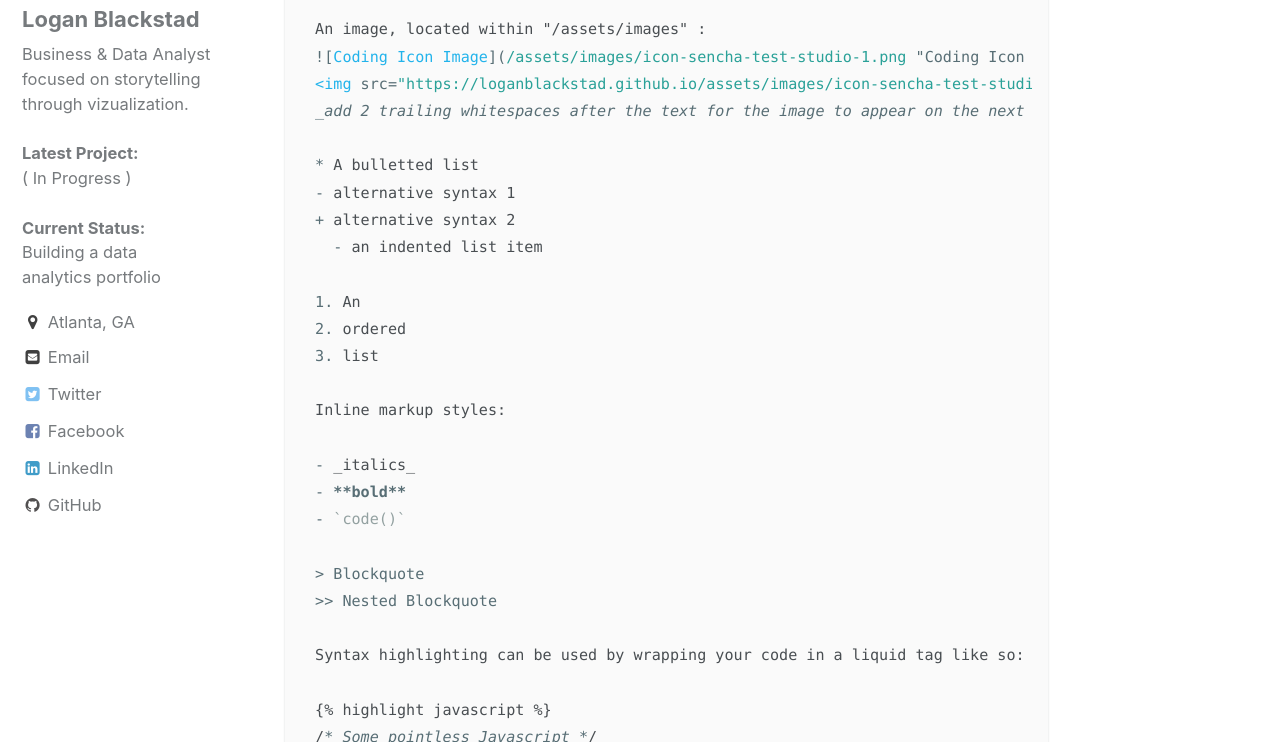
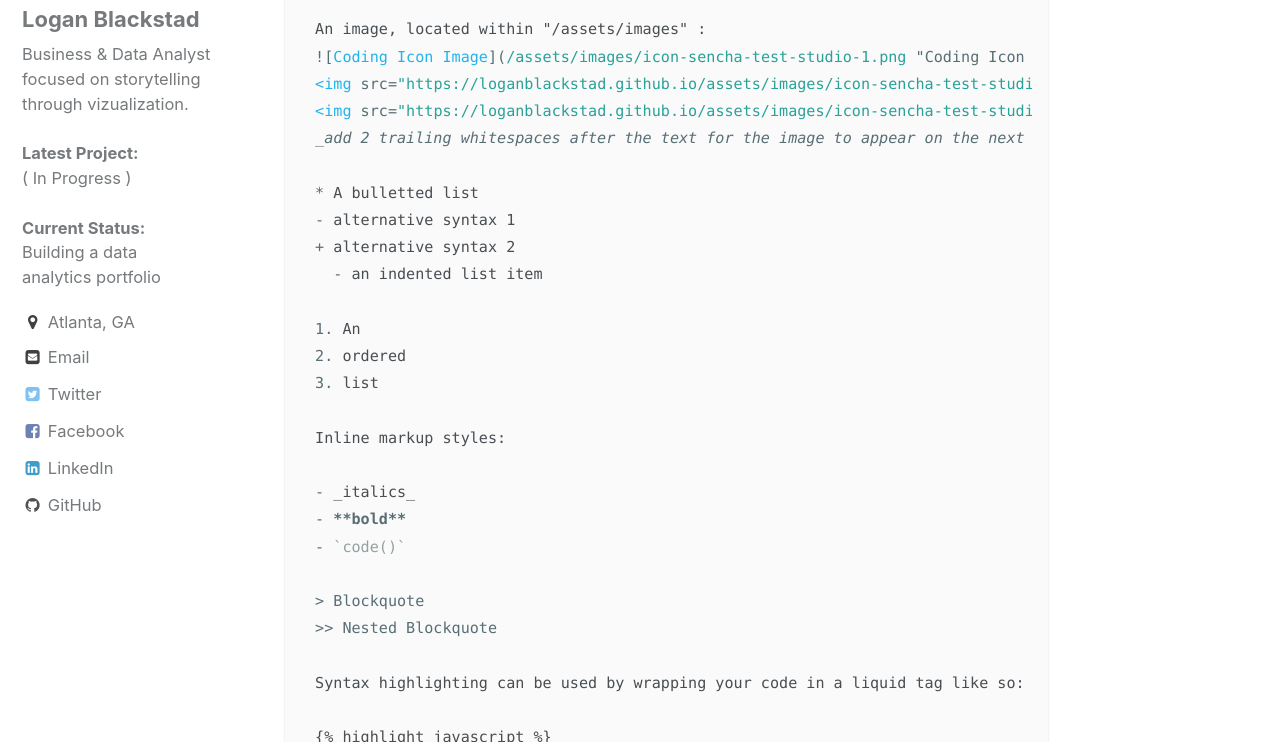
Before and after one commit to loganblackstad/loganblackstad.github.io, a Jekyll site: the page built from _posts/2018-12-12-Jekyll-Markdown-Quick-Reference.md, in a window 1280 px wide and 900 px high, scrolled down 623 px, cut to the strip 158-900 px from the top of the window. Built offline with Jekyll 4.4.1, drawn with Linux system fonts in a browser that asks for light colours; comment, search, counter and statistics services are not loaded.

Commit message:
Update 2018-12-12-Jekyll-Markdown-Quick-Reference.md

```diff
--- a/_posts/2018-12-12-Jekyll-Markdown-Quick-Reference.md
+++ b/_posts/2018-12-12-Jekyll-Markdown-Quick-Reference.md
@@ -25,7 +25,8 @@ An embedded link to my [GitHub Repositories](https://github.com/loganblackstad/)
 A literal link: <https://github.com/loganblackstad/>
 
 An image, located within "/assets/images" :
-![Coding Icon Image]({{ site.baseurl }}/assets/images/icon-sencha-test-studio-1.png "Coding Icon Image" width="30")
+![Coding Icon Image]({{ site.baseurl }}/assets/images/icon-sencha-test-studio-1.png "Coding Icon Image" width="20")
+<img src="https://loganblackstad.github.io/assets/images/icon-sencha-test-studio-1.png" alt="Coding Icon Image" width="25px">
 <img src="https://loganblackstad.github.io/assets/images/icon-sencha-test-studio-1.png" alt="Coding Icon Image" width="50%" height="50%">
 _add 2 trailing whitespaces after the text for the image to appear on the next line_
 
@@ -93,7 +94,7 @@ An embedded link to my [GitHub Repositories](https://github.com/loganblackstad/)
 A literal link: <https://github.com/loganblackstad/>
 
 An image, located within "/assets/images" :
-![Coding Icon Image]({{ site.baseurl }}/assets/images/icon-sencha-test-studio-1.png "Coding Icon Image" width="30")
+![Coding Icon Image]({{ site.baseurl }}/assets/images/icon-sencha-test-studio-1.png "Coding Icon Image" width="20")
 <img src="https://loganblackstad.github.io/assets/images/icon-sencha-test-studio-1.png" alt="Coding Icon Image" width="50%" height="50%">
 _add 2 trailing whitespaces after the text for the image to appear on the next line_
 
```
